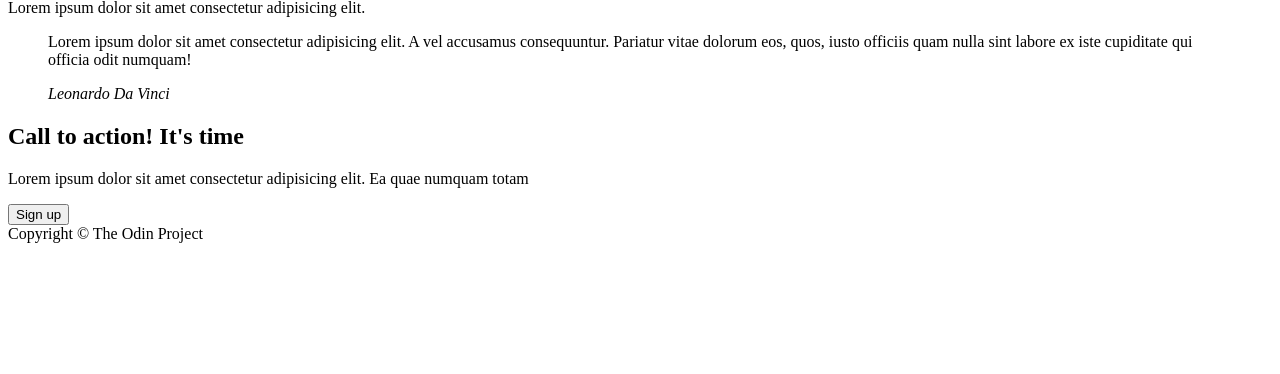
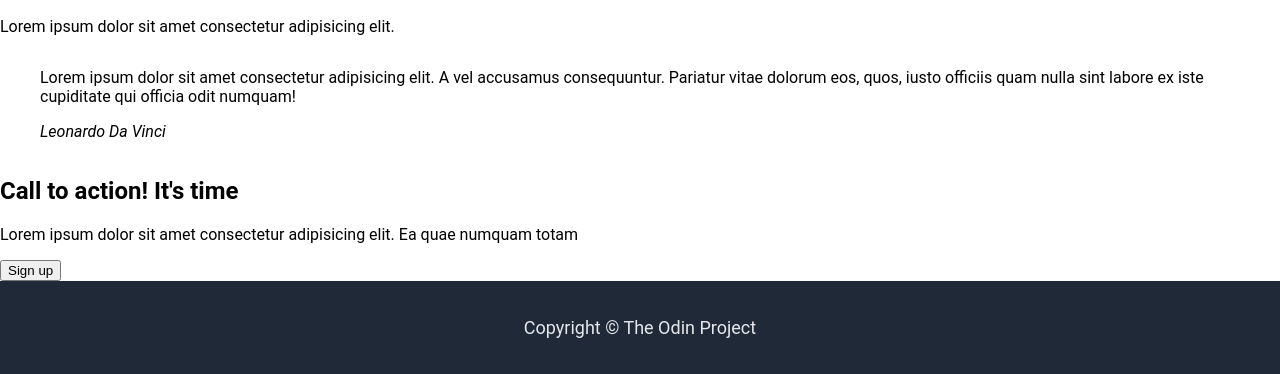
Before and after one commit to harshuljn/landing-page, a plain HTML site: page index.html in a window 1280 px wide. Shown: the part 1985-2359 px from the top of the page. Before the commit the page ends 2236 px from the top, so only its background shows below. Drawn offline with Linux system fonts and the light colour scheme.

Commit message:
Style Footer

```diff
--- a/index.html
+++ b/index.html
@@ -9,7 +9,7 @@
   </head>
   <body>
     <div class="header">
-      <div>Header Logo</div>
+      <div class="logo">Header Logo</div>
       <ul>
         <li><a>link one</a></li>
         <li><a>link two</a></li>
--- a/style.css
+++ b/style.css
@@ -0,0 +1,15 @@
+body {
+  margin: 0%;
+  display: flex;
+  flex-direction: column;
+  font-family: Roboto, "Open Sans", "Helvetica Neue", sans-serif;
+}
+
+.footer {
+  background-color: #1f2937;
+  display: flex;
+  justify-content: center;
+  color: #e5e7eb;
+  padding: 36px 0px;
+  font-size: 18px;
+}
```
